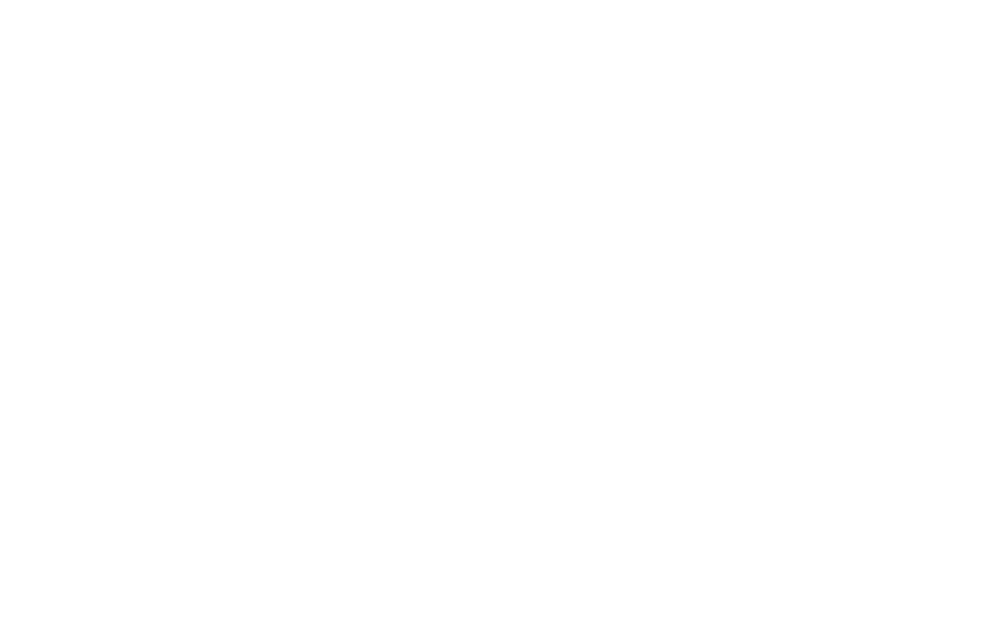
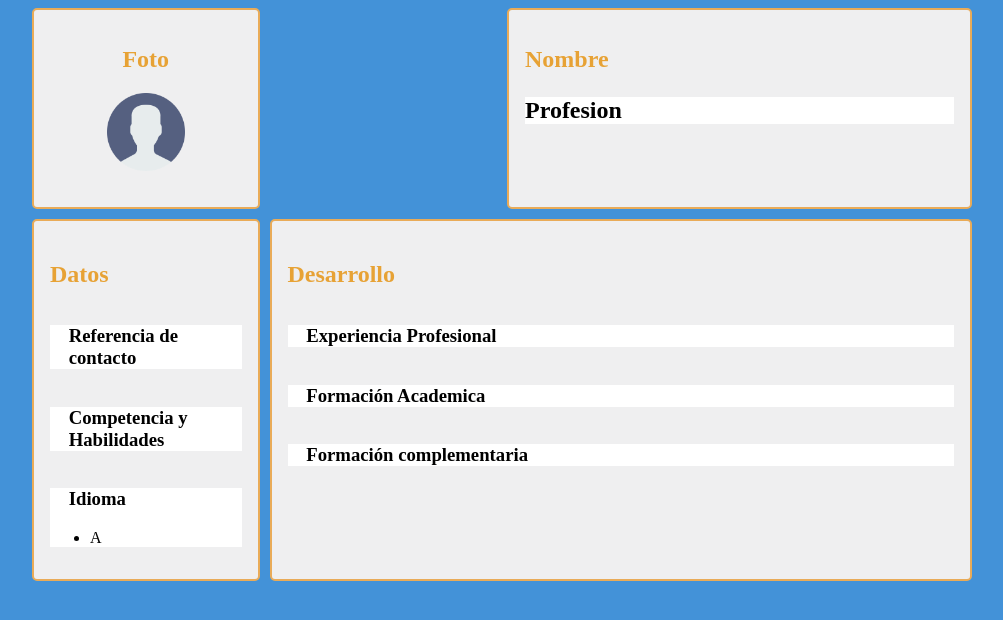
Before and after one commit to yarovi/design-flex-layout-cv, a plain HTML site: page index.html in a window 1280 px wide. Shown: the whole page, without its empty margins (138-1141 px from the left). Drawn offline with Linux system fonts and the light colour scheme.

Commit message:
add design cv

```diff
--- /dev/null
+++ b/css/estilo.css
@@ -0,0 +1,66 @@
+
+
+* {
+    box-sizing: border-box;
+  }
+  body{
+    background-color: #4392D8;
+  }
+
+.wrapper {
+    max-width: 940px;
+    margin: 0 auto;  }
+
+.wrapper > div {
+  border: 2px solid rgb(233, 171, 88);
+  border-radius: 5px;
+  background-color: #EFEFF0;
+  padding: 1em;
+  color: #E7A235;
+}
+
+.wrapper {
+    display: grid;
+    grid-template-columns: repeat(4, 1fr);
+    grid-gap: 10px;
+    grid-auto-rows: minmax(100px, auto);
+  }
+  .content_main {
+    grid-column:  3/ 5;
+    grid-row: 1;
+  }
+
+  .content_img {
+    grid-column:  1/ 2;
+    grid-row: 1;
+    text-align: center;
+  }
+
+  .content_left {
+    grid-column: 1;
+    grid-row: 2 / 5;
+  }
+
+  .content_right {
+    grid-column: 2/5;
+    grid-row: 2 / 5;
+  }
+
+  img {
+    width: 70%;
+}
+
+section {
+
+    background-color: #fff;
+    color: black;
+}
+
+h3 {
+    margin-left: 1em;
+    margin-top: 2em;
+}
+h2 {
+
+    margin-top: 1em;
+}
--- a/index.html
+++ b/index.html
@@ -6,10 +6,60 @@
     <title>Document</title>
 </head>
 <body>
-    <main>
-        <article>
-            <section></section>
-        </article>
+    <main >
+        <div class="wrapper">
+            <div class="content_main">
+                <article>
+                    <h1>Nombre</h1>
+                    <section>
+                        <h2>Profesion</h2>
+                    </section>
+                </article>
+            </div>
+            <div class="content_img">
+                <article>
+                    <h1>Foto</h1>
+                    <figure>
+                        <img src="img/usuario.png" alt="Foto de perfil">
+                    </figure>
+                </article>
+            </div>
+            <div class="content_left">
+                <article>
+                    <h2>Datos</h2>
+                    <section>
+                        <h3>Referencia de contacto</h3>
+                    </section>
+                    <section>
+                        <h3>Competencia y Habilidades</h3>
+                    </section>
+                    <section>
+                        <h3>Idioma</h3>
+                        <ul>
+                            <li>A</li>
+                        </ul>
+                    </section>
+                </article>
+            </div>
+            <div class="content_right">
+                <article>
+                    <h2>Desarrollo</h2>
+                    <section>
+                        <h3>Experiencia Profesional</h3>
+                    </section>
+                    <section>
+                        <h3>Formación Academica</h3>
+                    </section>
+                    <section>
+                        <h3>Formación complementaria</h3>
+                    </section>
+                </article>
+            </div>
+        </div>
+
+
     </main>
+    <link rel="stylesheet" href="css/estilo.css">
+    <link rel="shortcut icon" href="img/empresaio.ico" type="image/x-icon">
 </body>
 </html>
```
Also changed, not shown: estilo.css (deleted), img/empresario.png (added), img/usuario.png (added).
